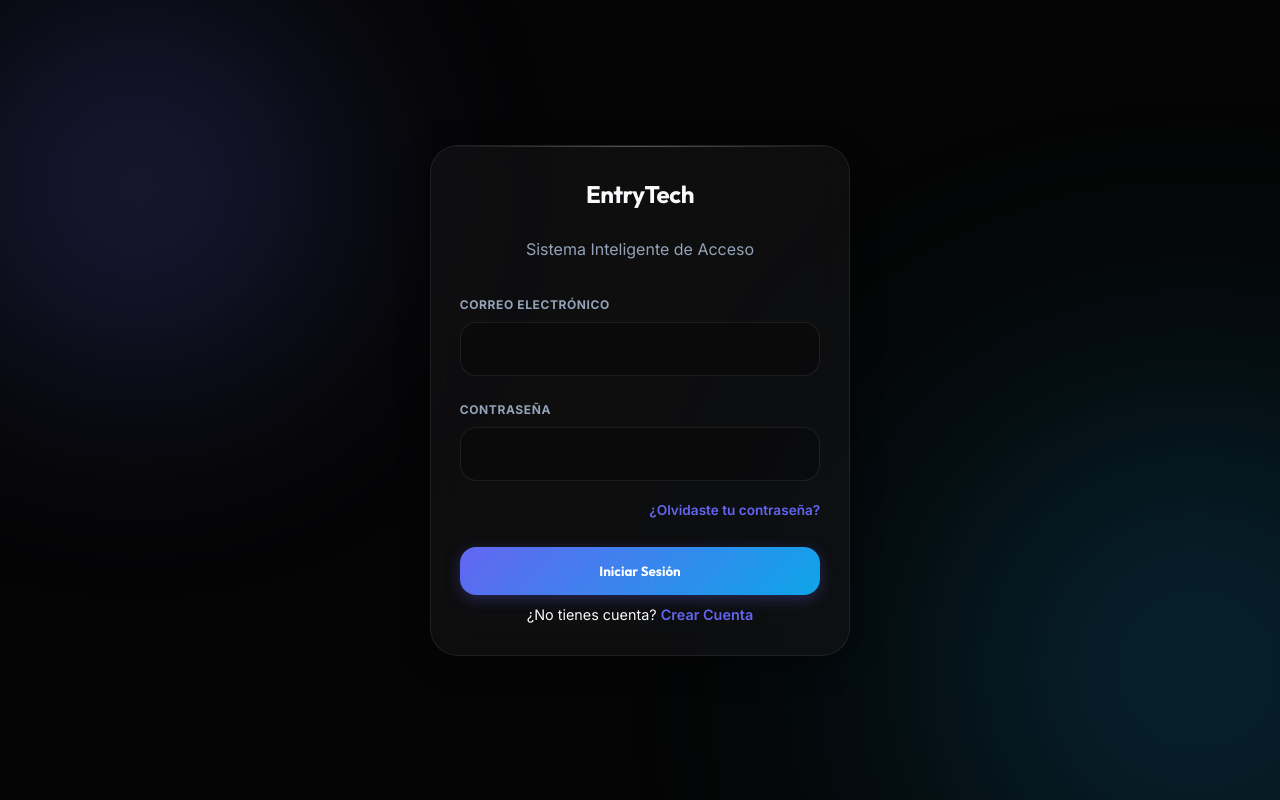
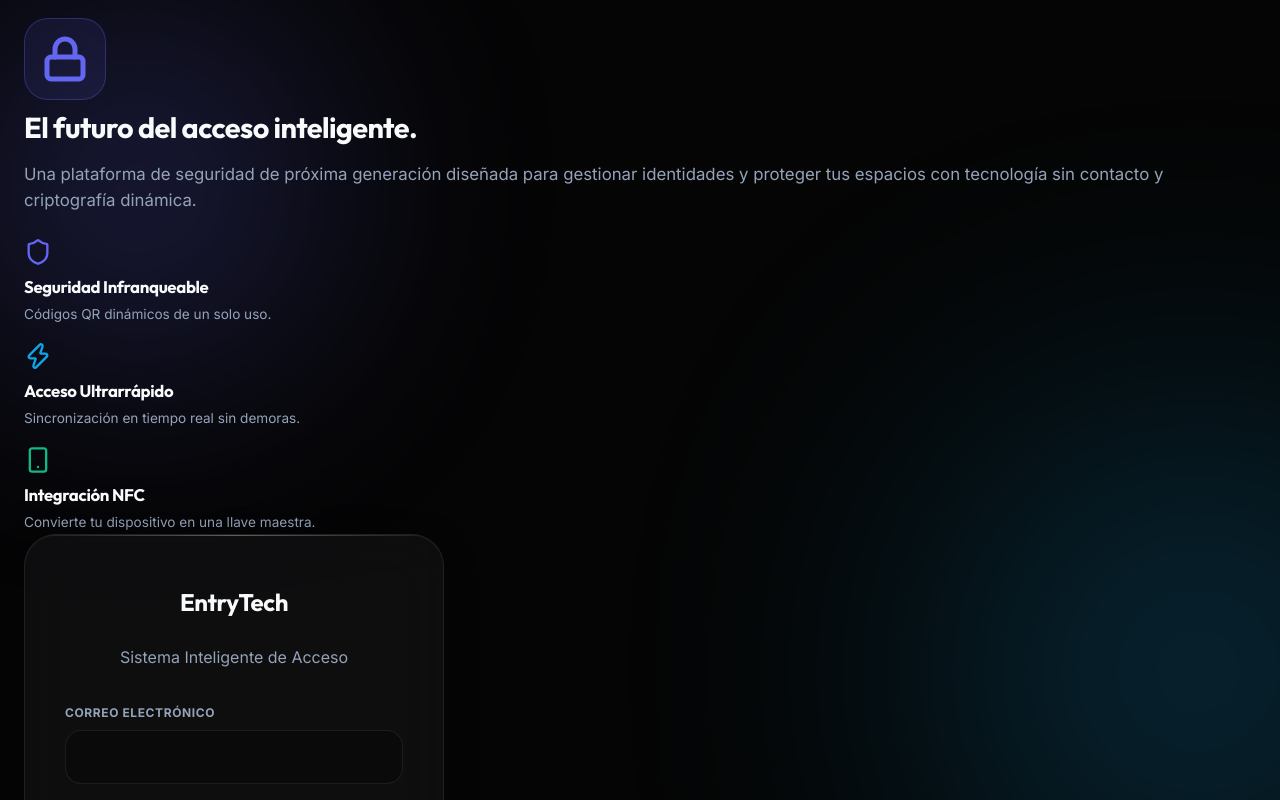
Before and after one commit to Therickkids/EntryTech, a React (Vite) app in the folder frontend/: page /login in a window 1280 px wide. Shown: the top 800 px of the page. Built offline with nearby package versions, Linux system fonts and the light colour scheme; no server answers.

Commit message:
Animate EntryTech title into padlock icon on landing page

```diff
--- a/frontend/src/pages/Login.jsx
+++ b/frontend/src/pages/Login.jsx
@@ -1,5 +1,6 @@
 import React, { useState, useEffect } from 'react';
 import { useNavigate, Link } from 'react-router-dom';
+import { Shield, Zap, Smartphone, Lock } from 'lucide-react';
 import api from '../services/api';
 
 const Login = () => {
@@ -8,6 +9,7 @@ const Login = () => {
     const [error, setError] = useState(null);
     const [loading, setLoading] = useState(false);
     const [isWakingUp, setIsWakingUp] = useState(false);
+    const [showLock, setShowLock] = useState(false);
     const navigate = useNavigate();
 
     useEffect(() => {
@@ -21,6 +23,14 @@ const Login = () => {
         }
         return () => clearTimeout(timer);
     }, [loading]);
+
+    useEffect(() => {
+        // Animación de texto a candado
+        const lockTimer = setTimeout(() => {
+            setShowLock(true);
+        }, 3500);
+        return () => clearTimeout(lockTimer);
+    }, []);
 
     const handleLogin = async (e) => {
         e.preventDefault();
@@ -40,7 +50,56 @@ const Login = () => {
 
     return (
         <div className="auth-container">
-            <div className="card auth-card animate-scale-in">
+            <div className="auth-wrapper">
+                {/* Lado Izquierdo: Introducción / Landing */}
+                <div className="auth-intro animate-fade-in">
+                    <div style={{ height: '70px', display: 'flex', alignItems: 'center', marginBottom: '1rem' }}>
+                        {!showLock ? (
+                            <h1 className="animate-fade-in" style={{ margin: 0, fontSize: '3.5rem', fontFamily: 'var(--font-heading)', background: 'linear-gradient(135deg, #fff, #818cf8)', WebkitBackgroundClip: 'text', WebkitTextFillColor: 'transparent', lineHeight: '1' }}>
+                                EntryTech
+                            </h1>
+                        ) : (
+                            <div className="animate-scale-in" style={{ color: 'var(--primary-color)', display: 'flex', alignItems: 'center', background: 'rgba(99, 102, 241, 0.1)', padding: '1rem', borderRadius: '24px', border: '1px solid rgba(99, 102, 241, 0.3)' }}>
+                                <Lock size={48} strokeWidth={2.5} />
+                            </div>
+                        )}
+                    </div>
+                    <h2 style={{ fontSize: '1.8rem', color: 'var(--text-main)', marginBottom: '1rem', lineHeight: '1.2' }}>El futuro del acceso inteligente.</h2>
+                    <p style={{ fontSize: '1.05rem', color: 'var(--text-muted)' }}>Una plataforma de seguridad de próxima generación diseñada para gestionar identidades y proteger tus espacios con tecnología sin contacto y criptografía dinámica.</p>
+
+                    <div className="intro-features" style={{ display: 'flex', flexDirection: 'column', gap: '1rem', marginTop: '1.5rem' }}>
+                        <div className="intro-feature">
+                            <div style={{ color: 'var(--primary-color)' }}>
+                                <Shield size={28} />
+                            </div>
+                            <div>
+                                <h4 style={{ margin: 0, fontSize: '1.05rem', color: 'var(--text-main)', fontFamily: 'var(--font-heading)' }}>Seguridad Infranqueable</h4>
+                                <span style={{ fontSize: '0.85rem', color: 'var(--text-muted)' }}>Códigos QR dinámicos de un solo uso.</span>
+                            </div>
+                        </div>
+                        <div className="intro-feature">
+                            <div style={{ color: 'var(--secondary)' }}>
+                                <Zap size={28} />
+                            </div>
+                            <div>
+                                <h4 style={{ margin: 0, fontSize: '1.05rem', color: 'var(--text-main)', fontFamily: 'var(--font-heading)' }}>Acceso Ultrarrápido</h4>
+                                <span style={{ fontSize: '0.85rem', color: 'var(--text-muted)' }}>Sincronización en tiempo real sin demoras.</span>
+                            </div>
+                        </div>
+                        <div className="intro-feature">
+                            <div style={{ color: 'var(--success)' }}>
+                                <Smartphone size={28} />
+                            </div>
+                            <div>
+                                <h4 style={{ margin: 0, fontSize: '1.05rem', color: 'var(--text-main)', fontFamily: 'var(--font-heading)' }}>Integración NFC</h4>
+                                <span style={{ fontSize: '0.85rem', color: 'var(--text-muted)' }}>Convierte tu dispositivo en una llave maestra.</span>
+                            </div>
+                        </div>
+                    </div>
+                </div>
+
+                {/* Lado Derecho: Formulario de Login */}
+                <div className="auth-card animate-scale-in">
                     <div style={{ textAlign: 'center', marginBottom: '1.5rem' }}>
                         <h2 className="typewriter-text">
                             EntryTech
@@ -49,7 +108,7 @@ const Login = () => {
                     <p style={{ textAlign: 'center', color: 'var(--text-muted)', marginBottom: '2rem' }}>
                         Sistema Inteligente de Acceso
                     </p>
-                {error && <div style={{ color: 'var(--danger)', marginBottom: '1rem', textAlign: 'center' }}>{error}</div>}
+                    {error && <div style={{ color: 'var(--danger)', marginBottom: '1rem', textAlign: 'center', background: 'var(--danger-bg)', padding: '0.5rem', borderRadius: '8px', fontSize: '0.9rem', border: '1px solid rgba(239,68,68,0.2)' }}>{error}</div>}
 
                     <form onSubmit={handleLogin}>
                         <div className="form-group">
@@ -72,7 +131,7 @@ const Login = () => {
                                 required
                             />
                             <div style={{ textAlign: 'right', marginTop: '0.5rem' }}>
-                            <Link to="/reset-password" style={{ color: 'var(--primary-color)', fontSize: '0.85rem', fontWeight: '600', textDecoration: 'none' }}>
+                                <Link to="/reset-password" style={{ color: 'var(--primary-color)', fontSize: '0.85rem', fontWeight: '600', textDecoration: 'none', transition: 'color 0.2s' }} className="hover-glow">
                                     ¿Olvidaste tu contraseña?
                                 </Link>
                             </div>
@@ -82,12 +141,13 @@ const Login = () => {
                         </button>
                     </form>
 
-                <p style={{marginTop: '0.5rem', textAlign: 'center', fontSize: '0.9rem'}}>
+                    <p style={{marginTop: '1.5rem', textAlign: 'center', fontSize: '0.9rem'}}>
                         ¿No tienes cuenta?{' '}
-                    <Link to="/register" style={{ color: 'var(--primary-color)', fontWeight: '600' }}>
+                        <Link to="/register" style={{ color: 'var(--primary-color)', fontWeight: '600', textDecoration: 'none' }} className="hover-glow">
                             Crear Cuenta
                         </Link>
                     </p>
+                </div>
             </div>
         </div>
     );
```
Lines whose indentation alone changed are shown as unchanged.
